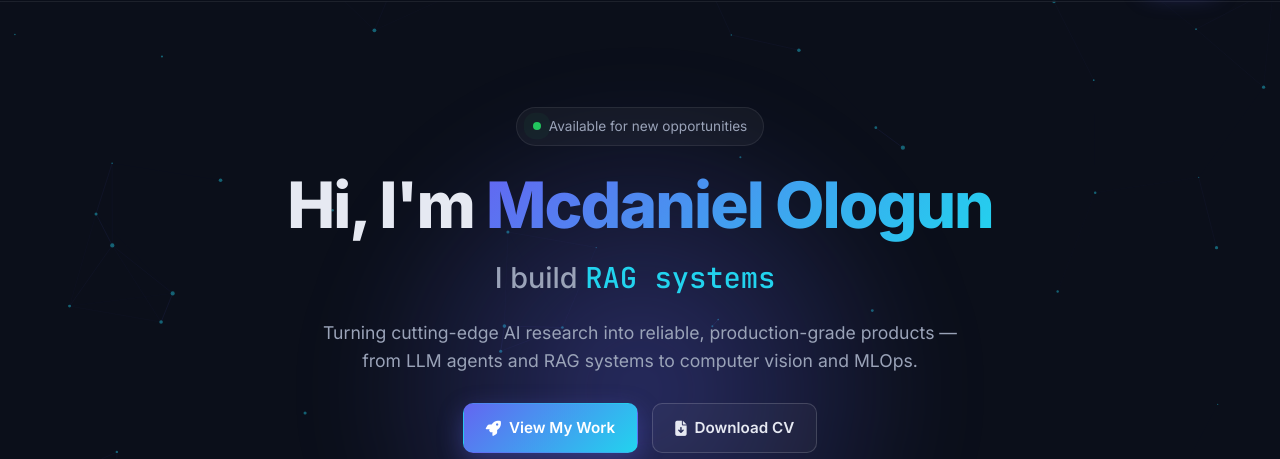
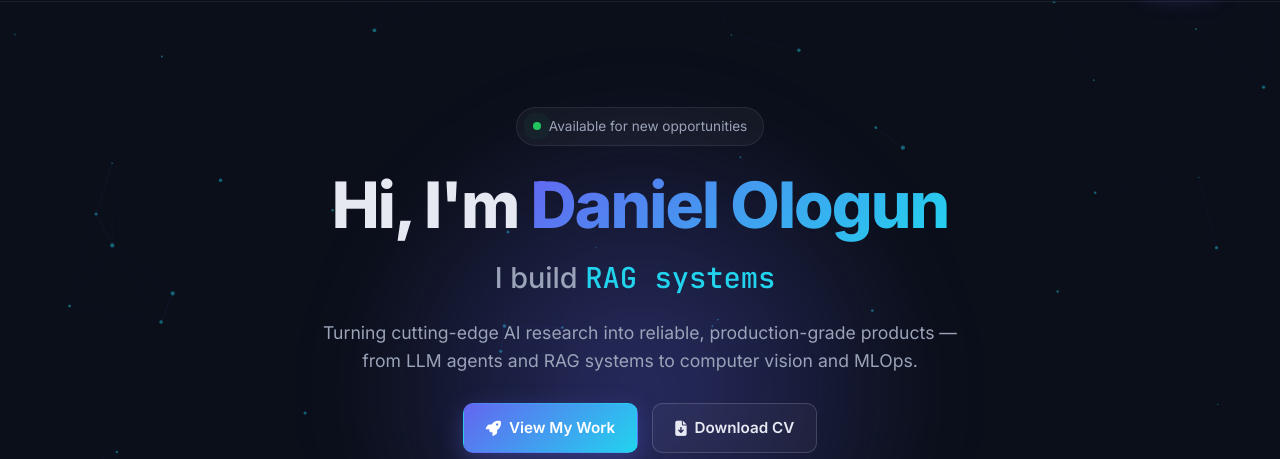
Before and after one commit to Trexx16/Portfolio-Website, a plain HTML site: page index.html in a window 1280 px wide. Shown: the part 70-529 px from the top of the page. Drawn offline with Linux system fonts and the light colour scheme.

Commit message:
changes made

```diff
--- a/index.html
+++ b/index.html
@@ -75,7 +75,7 @@
         Available for new opportunities
       </div>
       <h1 class="hero-name">
-        Hi, I'm <span class="gradient-text">Mcdaniel Ologun</span>
+        Hi, I'm <span class="gradient-text">Daniel Ologun</span>
       </h1>
       <h2 class="hero-role">
         I build <span id="typedText" class="typed"></span><span class="cursor">|</span>
```
